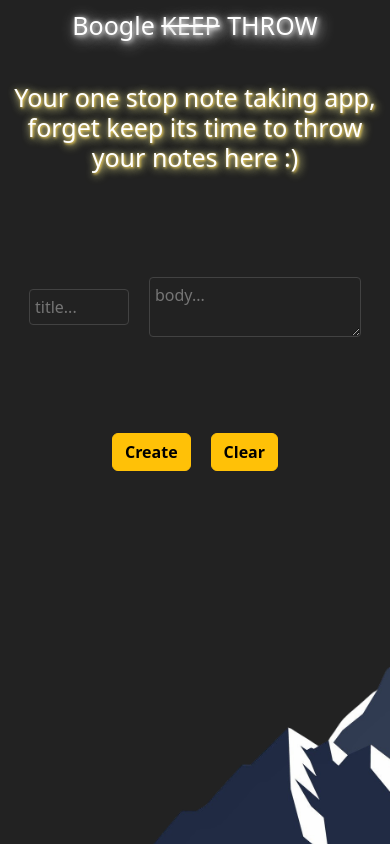
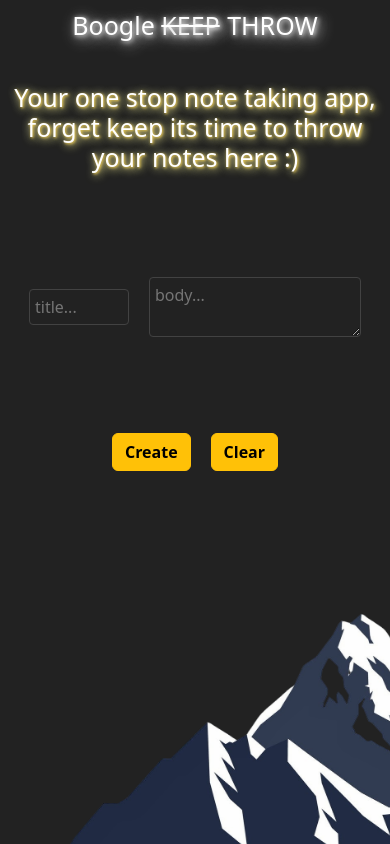
Before and after one commit to EncHawk/Boogle-Throw, a plain HTML site: page index.html in a window 390 px wide. Drawn offline with nearby package versions, Linux system fonts and the light colour scheme.

Commit message:
pushing responsive bg img

```diff
--- a/styles/index.css
+++ b/styles/index.css
@@ -209,6 +209,11 @@ textarea:focus{
 
  .bg-mnt-img{
   max-width: 100vh;
+  width:clamp(50vh,80vh,100vh);
+  height:65vh;
+  /* bottom:0;
+  left:20; */
+  object-fit: cover;
   z-index:-1;
   position: fixed;
  }
```
